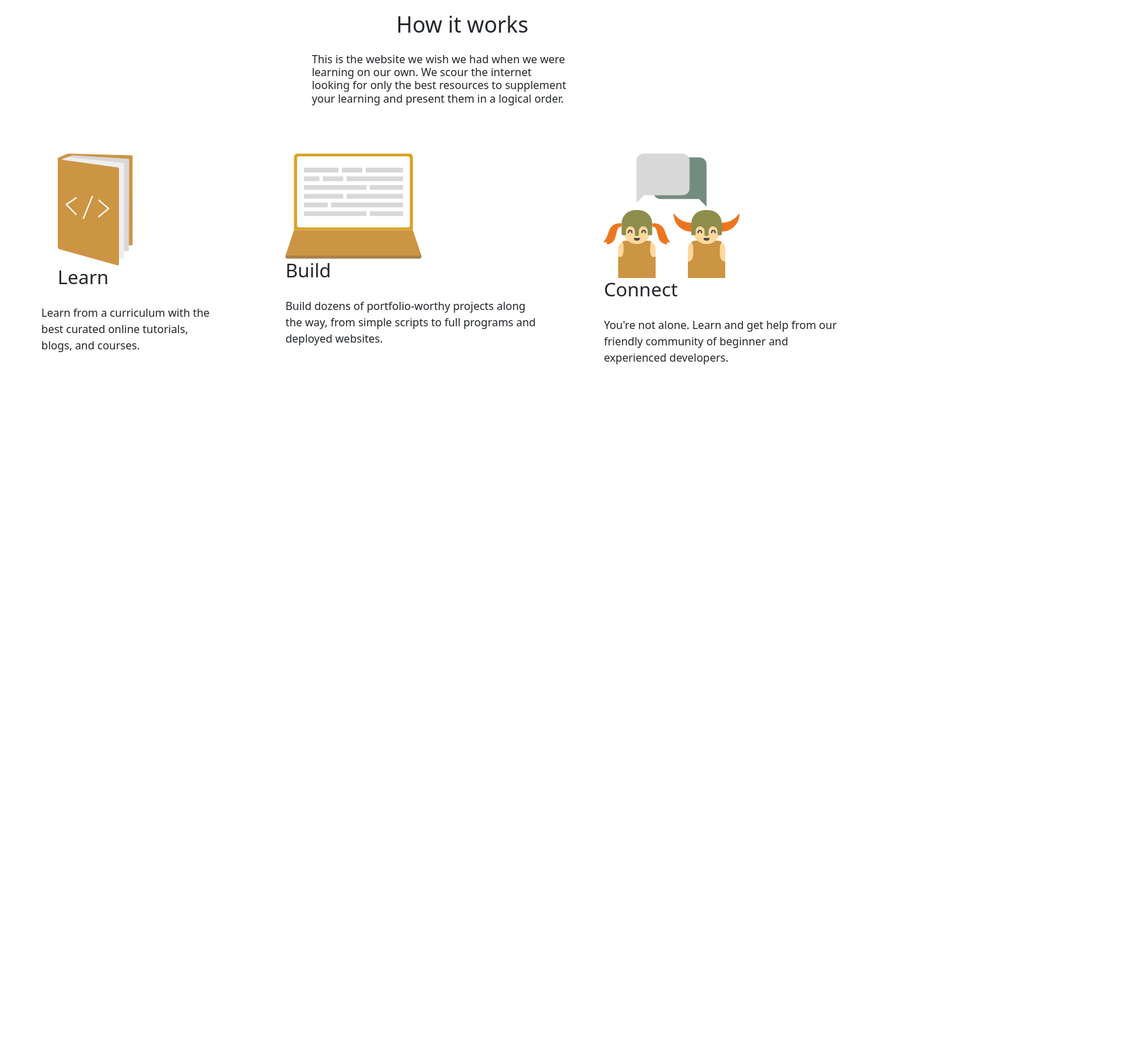
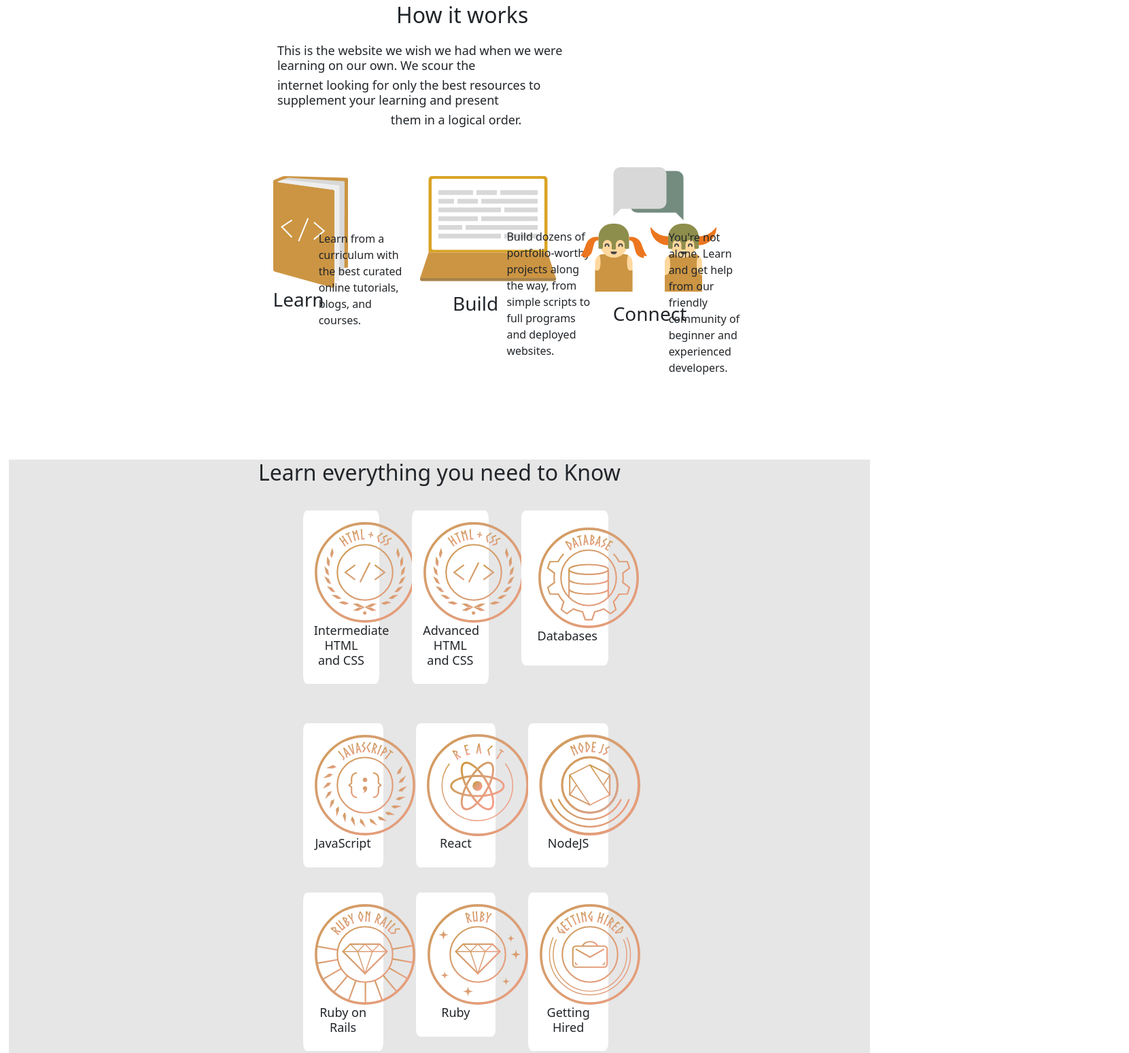
Before and after one commit to akhilkumar3210/sample, a plain HTML site: page odin project/index.html in a window 1280 px wide. Shown: the part 1040-2589 px from the top of the page at 68% size, 1661 px wide, since content can reach past the window. Before the commit the page ends 1642 px from the top, so only its background shows below. Drawn offline with nearby package versions, Linux system fonts and the light colour scheme; a web font is replaced by a local one.

Commit message:
bootstrap

```diff
--- a/odin project/css/style.css
+++ b/odin project/css/style.css
@@ -52,9 +52,11 @@ h4{
     margin-top: 2%;
 }
 .ph{
-    margin-left: 34%;
-    margin-right: 34%;
+    margin-left: 30%;
+    margin-right: 30%;
     padding: 15px;
+    font-size: 50px;
+
 
 }
 .oo{
@@ -65,3 +67,80 @@ h4{
         height: 20px;
 
 }
+.pt{
+    margin-left: 35%;
+}
+h6{
+    font-size: 18px;
+}
+.bx1{
+     margin-left: 25%;
+}
+.bx2{
+    margin-top: 90%;
+    margin-left: -70%;
+    margin-right: 30%;
+    width: 100%;
+    padding: 5px;
+}
+.bx3{
+    margin-left: -10%;
+}
+.bx4{
+    margin-top: 62%;
+    margin-left: -65%;
+    margin-right: 30%;
+    width: 70%;
+    padding: 5px;
+
+}
+.bx5{
+    margin-left:-20%;
+    margin-top: -1%;
+}
+.bx6{
+    margin-top: 68%;
+    margin-left: -69%;
+    width: 70%;
+    padding: 5px;
+}
+.bk{
+    background-color: rgb(230, 230, 230);
+    margin-top: 4%;
+}
+.m2{
+    margin-left: 37%;
+    margin-bottom: 20%;
+}
+
+.row{
+    margin-top: 3%;
+    width: 40%;
+    margin-left: 30%;
+    height: 30%;
+}
+.col{
+    background-color: white;
+    width: 5%;
+    border-radius: 5%;
+    height: 40%;
+}
+.col6{
+    background-color: white;
+    width: 20%;
+    border-radius: 5%;
+}
+.tt{
+    text-align: center;
+
+}
+.ct{
+    margin-top: 8%;
+}
+.btn3{
+    margin-top:3%;
+    padding: 15px;
+    border-radius: 5px;
+    margin-left: 3%;
+
+}
--- a/odin project/index.html
+++ b/odin project/index.html
@@ -28,7 +28,7 @@
                     <div class="collapse navbar-collapse" id="navbarNav">
                         <ul class="navbar-nav">
                             <li class="nav-item">
-                                <a class="nav-link active ms-5" aria-current="page" href="#">All Paths</a>
+                                <a class="nav-link active ms-5" aria-current="page" href="#">AllPaths</a>
                             </li>
                             <li class="nav-item">
                                 <a class="nav-link active ms-5" aria-current="page" href="#">About</a>
@@ -37,19 +37,21 @@
                                 <a class="nav-link ms-5" href="#">Community</a>
                             </li>
                             <li class="nav-item">
-                                <a class="nav-link ms-5" href="#">Support us</a>
+                                <a class="nav-link ms-5" href="#">Supportus</a>
                             </li>
                             <li class="nav-item">
-                                <a class="nav-link ms-5" href="#">Sign in</a>
+                                <a class="nav-link ms-5" href="#">Signin</a>
                             </li>
                             <li class="navbar-toggler-icon">
                                 <a class="nav-link ms-5" href="#"></a>
                                 <i class="bi bi-brightness-high"></i>
-                                <svg xmlns="http://www.w3.org/2000/svg" width="16" height="16" fill="currentColor" class="bi bi-brightness-high" viewBox="0 0 16 16">
-                                    <path d="M8 11a3 3 0 1 1 0-6 3 3 0 0 1 0 6m0 1a4 4 0 1 0 0-8 4 4 0 0 0 0 8M8 0a.5.5 0 0 1 .5.5v2a.5.5 0 0 1-1 0v-2A.5.5 0 0 1 8 0m0 13a.5.5 0 0 1 .5.5v2a.5.5 0 0 1-1 0v-2A.5.5 0 0 1 8 13m8-5a.5.5 0 0 1-.5.5h-2a.5.5 0 0 1 0-1h2a.5.5 0 0 1 .5.5M3 8a.5.5 0 0 1-.5.5h-2a.5.5 0 0 1 0-1h2A.5.5 0 0 1 3 8m10.657-5.657a.5.5 0 0 1 0 .707l-1.414 1.415a.5.5 0 1 1-.707-.708l1.414-1.414a.5.5 0 0 1 .707 0m-9.193 9.193a.5.5 0 0 1 0 .707L3.05 13.657a.5.5 0 0 1-.707-.707l1.414-1.414a.5.5 0 0 1 .707 0m9.193 2.121a.5.5 0 0 1-.707 0l-1.414-1.414a.5.5 0 0 1 .707-.707l1.414 1.414a.5.5 0 0 1 0 .707M4.464 4.465a.5.5 0 0 1-.707 0L2.343 3.05a.5.5 0 1 1 .707-.707l1.414 1.414a.5.5 0 0 1 0 .708"/>
+                                <svg xmlns="http://www.w3.org/2000/svg" width="18" height="18" fill="currentColor"
+                                    class="bi bi-brightness-high mb-5" viewBox="0 0 16 16">
+                                    <path
+                                        d="M8 11a3 3 0 1 1 0-6 3 3 0 0 1 0 6m0 1a4 4 0 1 0 0-8 4 4 0 0 0 0 8M8 0a.5.5 0 0 1 .5.5v2a.5.5 0 0 1-1 0v-2A.5.5 0 0 1 8 0m0 13a.5.5 0 0 1 .5.5v2a.5.5 0 0 1-1 0v-2A.5.5 0 0 1 8 13m8-5a.5.5 0 0 1-.5.5h-2a.5.5 0 0 1 0-1h2a.5.5 0 0 1 .5.5M3 8a.5.5 0 0 1-.5.5h-2a.5.5 0 0 1 0-1h2A.5.5 0 0 1 3 8m10.657-5.657a.5.5 0 0 1 0 .707l-1.414 1.415a.5.5 0 1 1-.707-.708l1.414-1.414a.5.5 0 0 1 .707 0m-9.193 9.193a.5.5 0 0 1 0 .707L3.05 13.657a.5.5 0 0 1-.707-.707l1.414-1.414a.5.5 0 0 1 .707 0m9.193 2.121a.5.5 0 0 1-.707 0l-1.414-1.414a.5.5 0 0 1 .707-.707l1.414 1.414a.5.5 0 0 1 0 .707M4.464 4.465a.5.5 0 0 1-.707 0L2.343 3.05a.5.5 0 1 1 .707-.707l1.414 1.414a.5.5 0 0 1 0 .708" />
                                 </svg>
                             </li>
-                            <li><button type="button" class="btn ms-5">Get Started</button></li>
+                            <li><button type="button" class="btn ms-5">GetStarted</button></li>
                         </ul>
                     </div>
                 </div>
@@ -75,42 +77,112 @@
         <h2>How it works</h2>
     </div>
     <div class="ph">
-        <h6>This is the website we wish we had when we were learning on our own. We scour the internet looking for
-            only the best resources to supplement your learning and present them in a logical order.</h6>
+        <h6>This is the website we wish we had when we were learning on our own. We scour the
+            <h6> internet looking for only the best resources to supplement your learning and present</h6>
+            <h6 class="pt"> them in a logical order.</h6>
     </div>
     <div class="page-container-fluid ">
         <div class="d-flex justify-content-center">
+            <div class="bx1">
                 <div class="p-5 flex-1 ">
-
                     <img src="images/img-learn-0a725ad1.svg" alt="img3" class="h-20 sm:h-32 md:h-40 inline ms-4">
                     <h3 class="font-medium text-xl mt-8 mb-4 ms-4">Learn</h3>
+                </div>
+            </div>
             <div class="px-8 sm:px-16 md:px-0 dark:text-gray-400">
-                    <p>Learn from a curriculum with the best curated online tutorials, blogs, and courses.
+                <p class="bx2">Learn from a curriculum with the best
+                    curated online tutorials, blogs, and courses.
                 </p>
             </div>
-            </div>
+            <div class="bx3">
                 <div class="p-5 flex-1">
                     <img src="images/img-build-a02a424b.svg" alt="img4" class="h-20 sm:h-32 md:h-40 inline">
-                <h3 class="font-medium text-xl mt-8 mb-4">Build</h3>
+                    <h3 class="font-medium text-xl mt-3 mb-5 ms-5">Build</h3>
+                </div>
+            </div>
             <div class="px-8 sm:px-16 md:px-0 dark:text-gray-400">
-                    <p>Build dozens of portfolio-worthy projects along the way, from simple scripts to full
+                <p class="bx4">Build dozens of portfolio-worthy projects along the way, from simple scripts to full
                     programs and
                     deployed websites.</p>
             </div>
-            </div>
+            <div class="bx5">
                 <div class="p-5 flex-1">
                     <img src="images/img-connect-866e9700.svg" alt="img5" class="h-20 sm:h-32 md:h-40 inline">
-                <h3 class="font-medium text-xl mt-8 mb-4">Connect</h3>
+                    <h3 class="font-medium text-xl mt-3 mb-4 ms-5">Connect</h3>
+                </div>
+            </div>
             <div class="px-8 sm:px-16 md:px-0 dark:text-gray-400">
-                    <p>You're not alone. Learn and get help from our friendly community of beginner and experienced
+                <p class="bx6">You're not alone. Learn and get help from our friendly community of beginner and
+                    experienced
                     developers. </p>
             </div>
+
         </div>
     </div>
+    <div class="bk">
+        <div class="ct">
+            <h2 class="tt">Learn everything you need to Know</h2>
+            <div class="container-fluid text-center">
+                <div class="row">
+                    <div class="col ms-5 p-3">
+                        <img src="images/badge-html-css-4d74ba92.svg" alt="img6" width="150px">
+                        <h6>Intermediate HTML and CSS</h6>
+                    </div>
+
+                    <div class="col ms-5 p-3">
+                        <img src="images/badge-html-css-4d74ba92 (1).svg" alt="img7" width="150px">
+                        <h6>Advanced HTML and CSS</h6>
+                    </div>
+                    <div class="col ms-5 mb-5 p-4">
+                        <img src="images/2.svg" alt="img8" width="150px">
+                        <h6>Databases</h6>
+                    </div>
+                </div>
+                <div class="row  ">
+                    <div class="col ms-5 p-3">
+                        <img src="images/4.svg" alt="img9" width="150px">
+                        <h6>JavaScript</h6>
+                    </div>
+                    <div class="col ms-5 p-3">
+                        <img src="images/5.svg" alt="img10" width="150px">
+                        <h6>React</h6>
+                    </div>
+                    <div class="col ms-5 p-3">
+                        <img src="images/6.svg" alt="img11" width="150px">
+                        <h6>NodeJS </h6>
+                    </div>
+                </div>
+                <div class="row ">
+                    <div class="col ms-5 p-3">
+                        <img src="images/7.svg" alt="img12" width="150px">
+                        <h6>Ruby on Rails</h6>
+                    </div>
+                    <div class="col ms-5 p-3">
+                        <img src="images/8.svg" alt="img13" width="150px">
+                        <h6>Ruby</h6>
+                    </div>
+                    <div class="col ms-5 p-3">
+                        <img src="images/9.svg" alt="img14" width="150px">
+                        <h6>Getting Hired</h6>
+                    </div>
+                </div>
+                <button type="button" class="btn3 btn-outline-secondary">Explore curriculum</button>
+            </div>
+
+
+
         </div>
     </div>
 
+
+
     </div>
+    </div>
+
+
+    </div>
+
+
 
 
 
```
Also changed, not shown: odin project/images/2.svg (added), odin project/images/3.svg (added), odin project/images/4.svg (added), odin project/images/5.svg (added), odin project/images/6.svg (added), odin project/images/7.svg (added), odin project/images/8.svg (added), odin project/images/9.svg (added), odin project/images/badge-html-css-4d74ba92 (1).svg (added), odin project/images/badge-html-css-4d74ba92.svg (added). Lines whose indentation alone changed are shown as unchanged.
